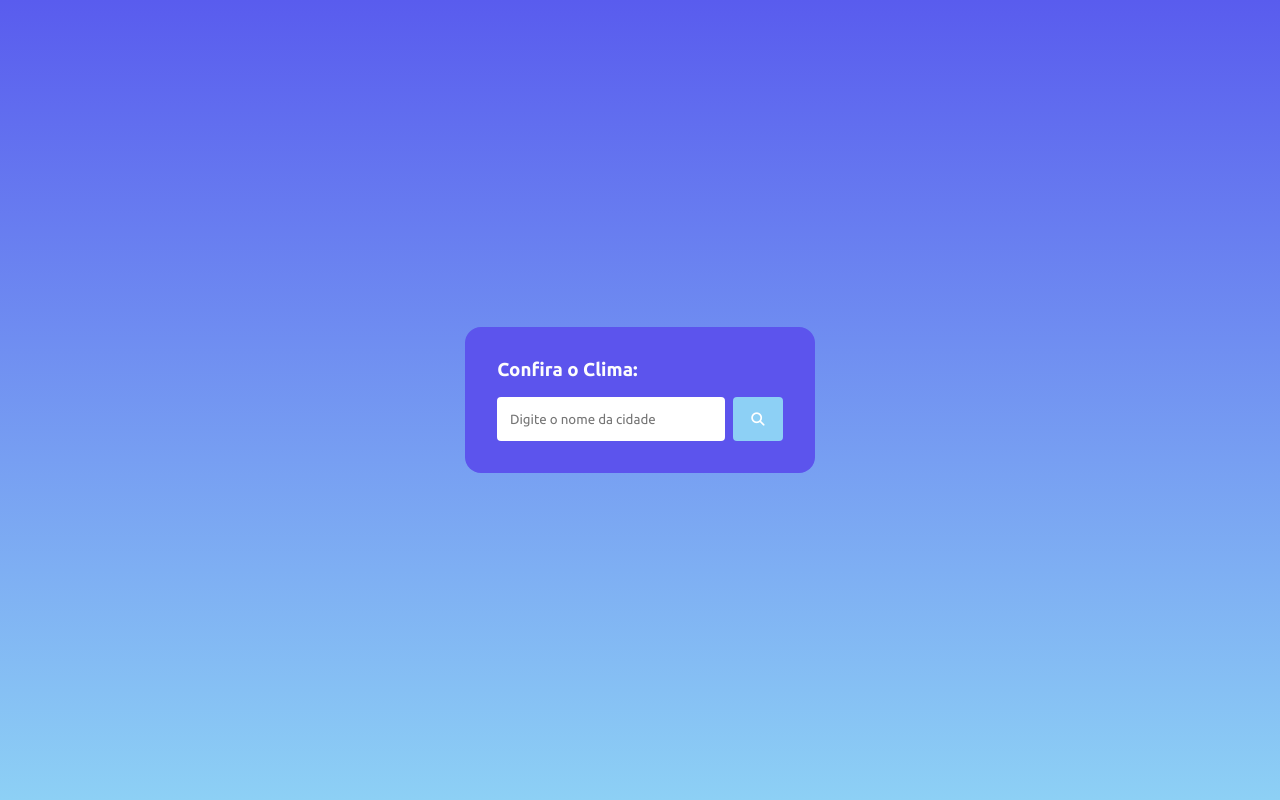
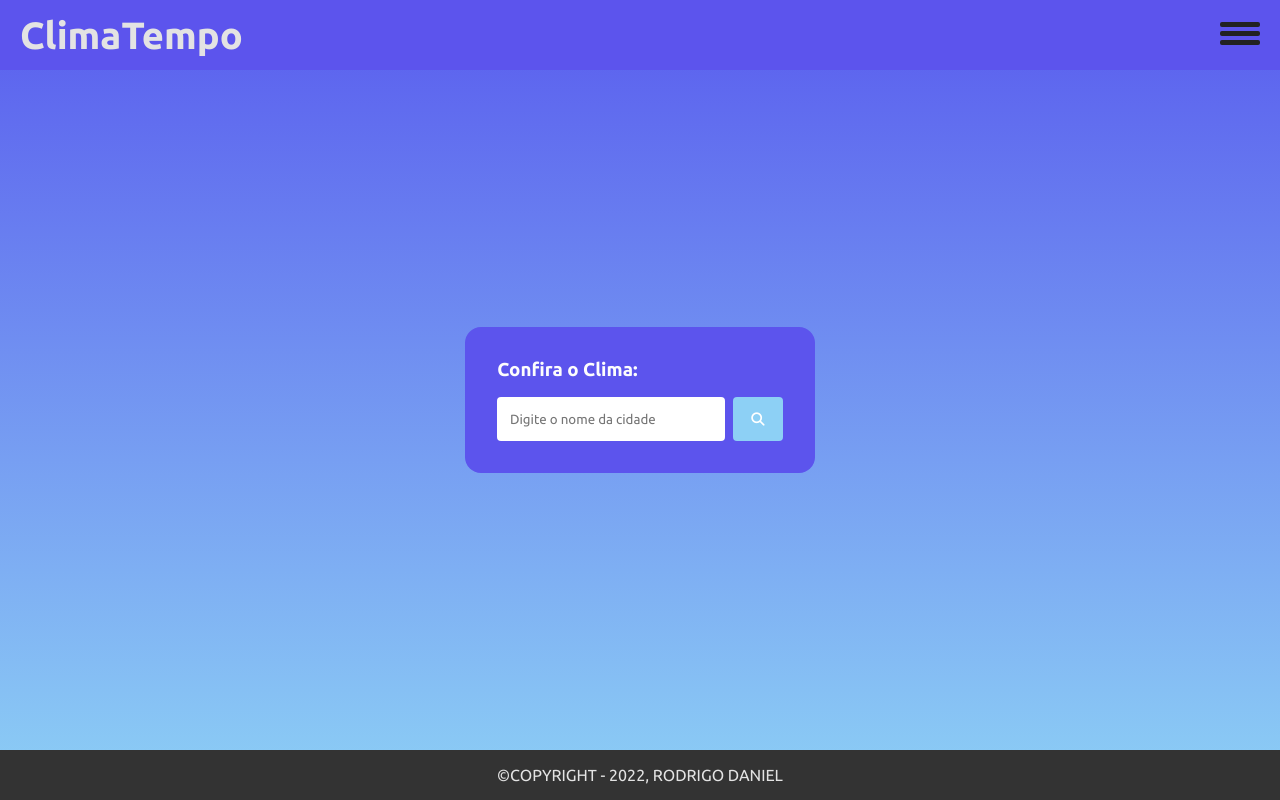
Before and after one commit to Spyke27/Weather_App, a plain HTML site: page index.html in a window 1280 px wide. Drawn offline with Linux system fonts and the light colour scheme.

Commit message:
projeto finalizado

```diff
--- a/index.html
+++ b/index.html
@@ -6,6 +6,7 @@
     <meta name="viewport" content="width=device-width, initial-scale=1.0">
     <script src="script.js" defer></script>
     <link rel="stylesheet" href="style.css">
+    <link rel="shortcut icon" href="./cloudy.png"/>
     <!-- Google Fonts -->
     <link rel="preconnect" href="https://fonts.googleapis.com"><link rel="preconnect" href="https://fonts.gstatic.com" crossorigin><link href="https://fonts.googleapis.com/css2?family=IBM+Plex+Mono:wght@400;700&family=Ubuntu:ital,wght@0,300;0,400;0,500;0,700;1,300;1,400;1,500;1,700&display=swap" rel="stylesheet">
     <!-- Font Awesome -->
@@ -13,6 +14,15 @@
     <title>Clima</title>
 </head>
 <body>
+    <header>
+        <div class="logo"> <h1>ClimaTempo</h1></div>
+        <div class="menu">
+            <span></span>
+            <span></span>
+            <span></span>
+        </div>
+
+    </header>
     <div class="container">
         <div class="form">
             <h3>Confira o Clima:</h3>
@@ -45,8 +55,11 @@
             </div>
         </div>
         <div id="error-message" class="hide">
-            <p>Não foi possível encontrar o clima de uma cidade com este nome.</p>
+            <p>Não foi possível encontrar o clima desta cidade.</p>
           </div>
     </div>
+    <footer>
+        &copy;Copyright - 2022, <a href="https://github.com/Spyke27" target="_blank">Rodrigo Daniel</a>
+    </footer>
 </body>
 </html>
--- a/script.js
+++ b/script.js
@@ -36,7 +36,7 @@ const showWeatherData =async (city) => {
     weatherIconElement.setAttribute("src", `http://openweathermap.org/img/wn/${data.weather[0].icon}.png`);
     countryElement.setAttribute("src", apiCountryURL + data.sys.country);
     humidityElement.innerHTML = `${data.main.humidity}%`;
-    windElement.innerHTML = `${data.wind.speed}km/h`;
+    windElement.innerHTML = `${data.wind.speed} km/h`;
 
     weatherContainer.classList.remove("hide");
     errorMessageContainer.classList.add("hide");
@@ -67,12 +67,3 @@ cityInput.addEventListener('keyup', (e) => {
         showWeatherData(city);
     }
 });
-
-// Sugestões
-suggestionButtons.forEach((btn) => {
-    btn.addEventListener("click", () => {
-      const city = btn.getAttribute("id");
-
-      showWeatherData(city);
-    });
-  });
--- a/style.css
+++ b/style.css
@@ -9,6 +9,7 @@ body{
     display: flex;
     justify-content: center;
     align-items: center;
+    flex-direction: column;
     height: 100vh;
 }
 .hide{
@@ -90,3 +91,48 @@ body{
     margin: 0.6rem;
     padding: 0.6rem;
 }
+
+header{
+    display: flex;
+    align-items: center;
+    justify-content: space-between;
+    font-size: 19px;
+    color: #e3e3e3;
+    height: 70px;
+    width: 100%;
+    background-color: #5C54ED;
+    padding: 20px;
+    position: absolute;
+    top: 0;
+}
+.menu{
+    display: flex;
+    flex-direction: column;
+    cursor: pointer;
+}
+.menu span{
+    height: 5px;
+    width: 40px;
+    border-radius: 2px;
+    background-color: #222;
+    margin-bottom: 4px;
+}
+footer{
+    height: 50px;
+    background-color: #333;
+    text-transform: uppercase;
+    color: #e3e3e3;
+    text-align: center;
+    width: 100%;
+    position: absolute;
+    bottom: 0;
+    line-height: 50px;
+}
+footer a{
+    text-decoration: none;
+    color: #e3e3e3;
+}
+footer a:hover{
+    text-decoration: underline;
+    color: #fff;
+}
```
Also changed, not shown: cloudy.png (added).
